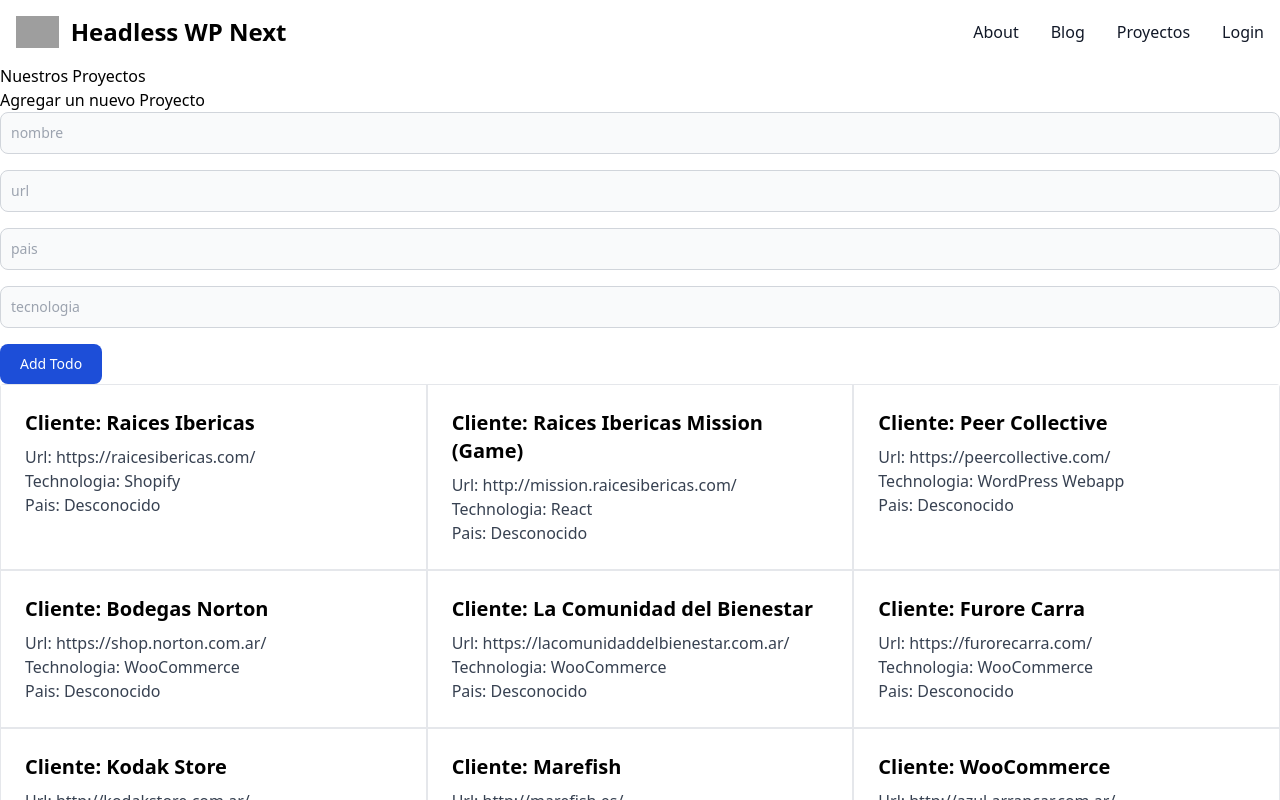
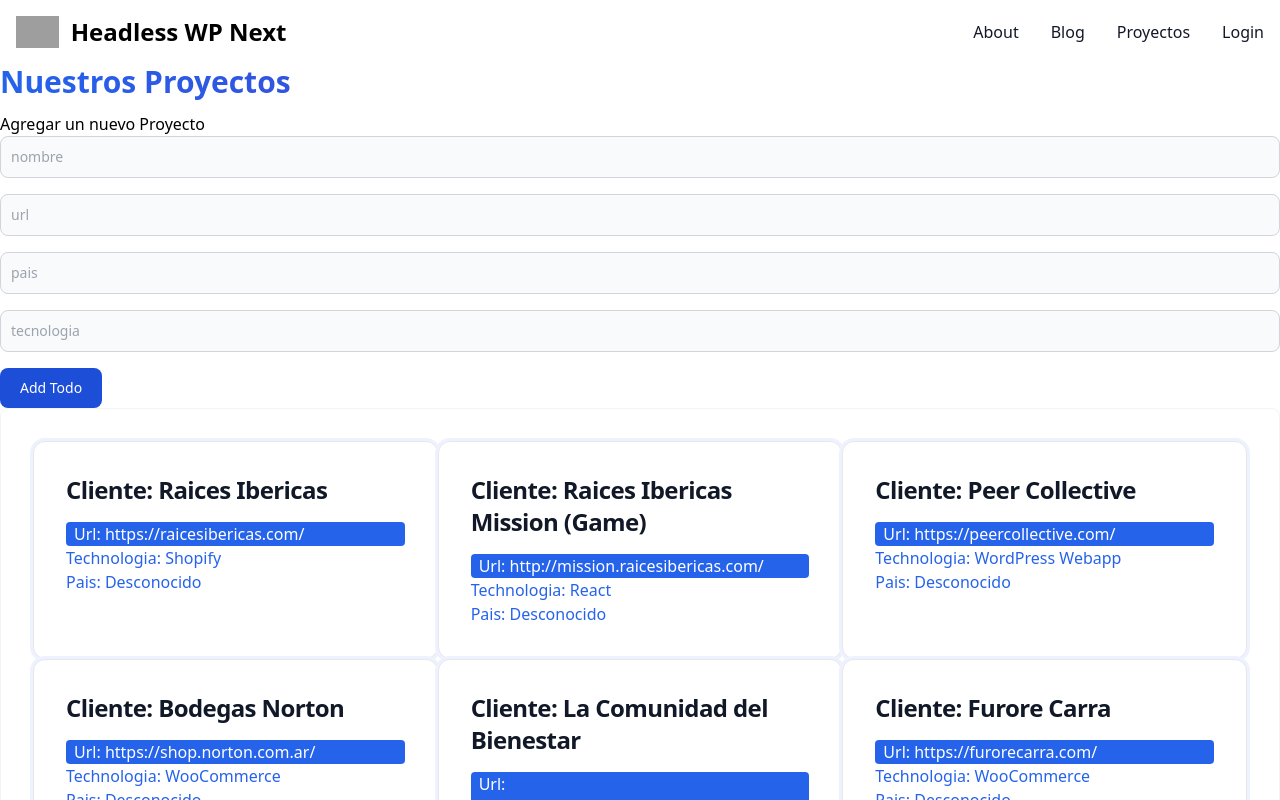
Before and after one commit to Guillef33/nextHeadlessWP, a Next.js app: page /proyectos in a window 1280 px wide. Shown: the top 800 px of the page. Built offline with nearby package versions, Linux system fonts and the light colour scheme; no server answers; grey boxes are pictures that could not be loaded.

Commit message:
card en proyecto y boton en about us

```diff
--- a/src/app/about/page.js
+++ b/src/app/about/page.js
@@ -107,7 +107,7 @@
               }
             />
 
-            <button onClick={addItem}>Add Empleado</button>
+            <button className="text-white bg-gradient-to-r from-cyan-400 via-cyan-500 to-cyan-600 hover:bg-gradient-to-br focus:ring-4 focus:outline-none focus:ring-cyan-300 dark:focus:ring-cyan-800 shadow-lg shadow-cyan-500/50 dark:shadow-lg dark:shadow-cyan-800/80 font-medium rounded-lg text-sm px-5 py-2.5 text-center mr-2 mb-2" onClick={addItem}>Add Empleado</button>
           </div>
         </div>
       </div>
--- a/src/app/blog/[slug]/page.js
+++ b/src/app/blog/[slug]/page.js
@@ -25,7 +25,7 @@
   const textClean = post1[0].content.rendered.replace(/<\/?[^>]+>/gi, "");
 
   return (
-    <div className="max-w-screen-xl mx-auto">
+    <div className="max-w-screen-xl mx-auto rounded-[10px] bg-white p-4 !pt-20 sm:p-6">
       <img
         className="w-full h-[30rem] object-cover"
         src={`https://guilleflores2.peymi.net/wp-content/uploads/${image.media_details.file}`}
--- a/src/app/proyectos/page.js
+++ b/src/app/proyectos/page.js
@@ -41,24 +41,24 @@
 
   return (
     <div className="max-w-screen-xl mx-auto">
-      <h1>Nuestros Proyectos</h1>
+      <h1 className="mb-3 text-3xl font-extrabold text-gray-900 dark:text-white md:text-3xl lg:text-3xl text-transparent bg-clip-text bg-gradient-to-r to-violet-800 from-blue-600" >Nuestros Proyectos</h1>
       <AddProyecto
         newProject={newProject}
         setNewProject={setNewProject}
         addTodo={addTodo}
       />
 
-      <div className="grid grid-cols-3 rounded overflow-hidden shadow-lg">
+      <div className="relative block overflow-hidden rounded-lg border border-gray-100 p-4 sm:p-6 lg:p-8 grid grid-cols-3 rounded overflow-hidden shadow-lg">
         {proyectos.map((item, index) => {
           return (
-            <div className="p-6 border" key={index}>
-              <h1 className="font-bold text-xl mb-2">Cliente: {item.nombre}</h1>
-              <h4 className="text-gray-700 text-base">Url: {item.url}</h4>
-              <p className="text-gray-700 text-base">
+            <div className="p-6 border rounded-xl bg-white p-4 ring ring-indigo-50 sm:p-6 lg:p-8" key={index}>
+              <h1 className="mb-4 text-2xl font-extrabold leading-none tracking-tight text-gray-900 md:text-2xl lg:text-2xl dark:text-white">Cliente: {item.nombre}</h1>
+              <h4 className="px-2 text-white bg-blue-600 rounded dark:bg-blue-500">Url: {item.url}</h4>
+              <p className="text-blue-600 dark:text-blue-500">
                 Technologia: {item.tecnologia}
               </p>
               <p>{item.año}</p>
-              <p className="text-gray-700 text-base">Pais: {item.pais}</p>
+              <p className="text-blue-600 dark:text-blue-500">Pais: {item.pais}</p>
             </div>
           );
         })}
```
